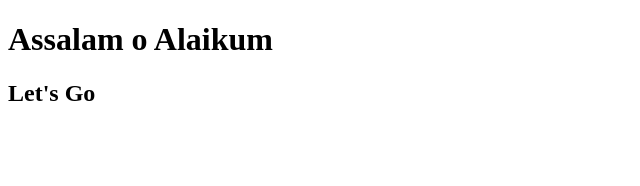
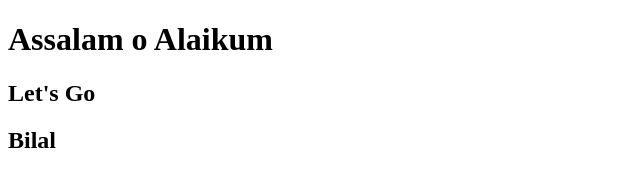
Before and after one commit to BilalHadid/Bootcamp-2020, a plain HTML site: page index.html in a window 1280 px wide. Shown: the full height of the page, 0-640 px from the left. Drawn offline with Linux system fonts and the light colour scheme.

Commit message:
Add Name

```diff
--- a/index.html
+++ b/index.html
@@ -8,5 +8,6 @@
 <body>
     <h1>Assalam o Alaikum</h1>
     <h2>Let's Go</h2>
+    <h2>Bilal</h2>
 </body>
 </html>
```
